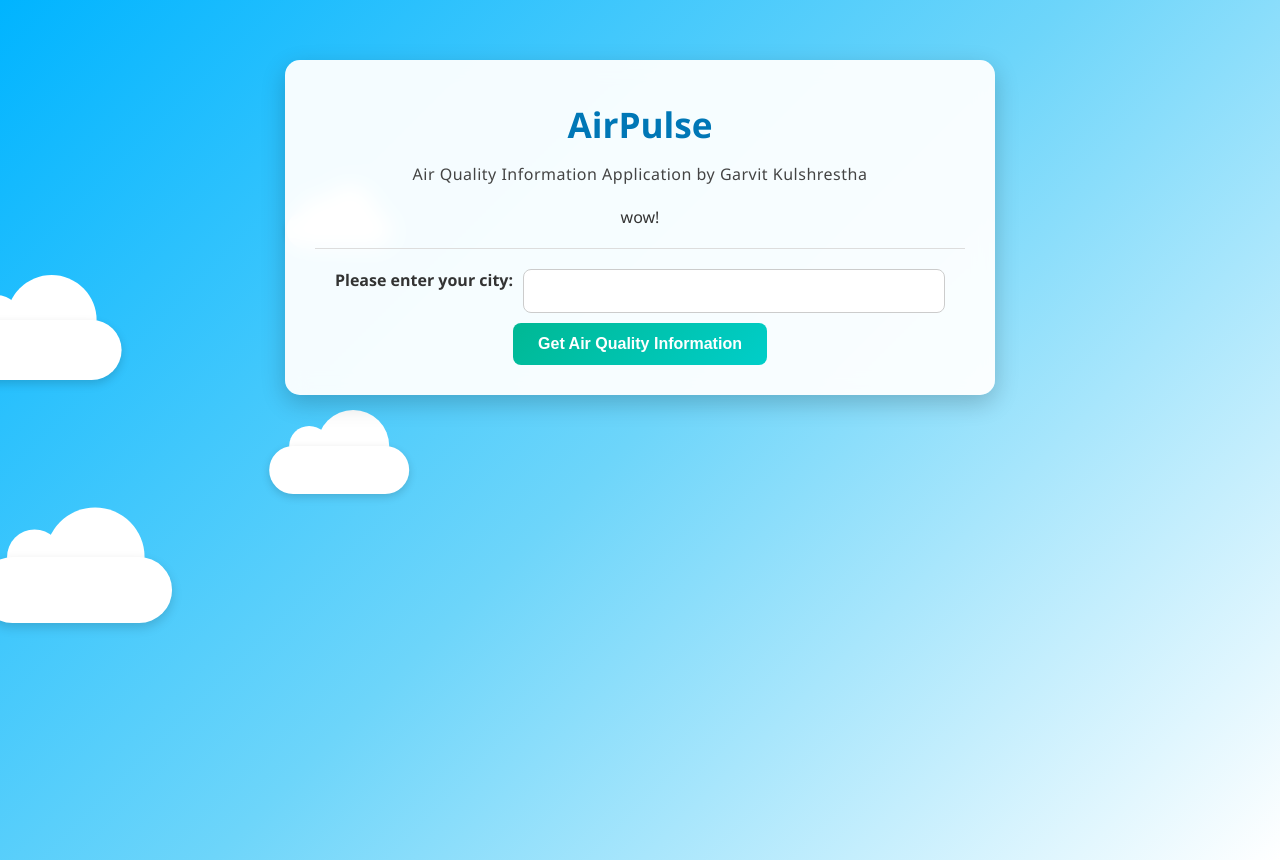
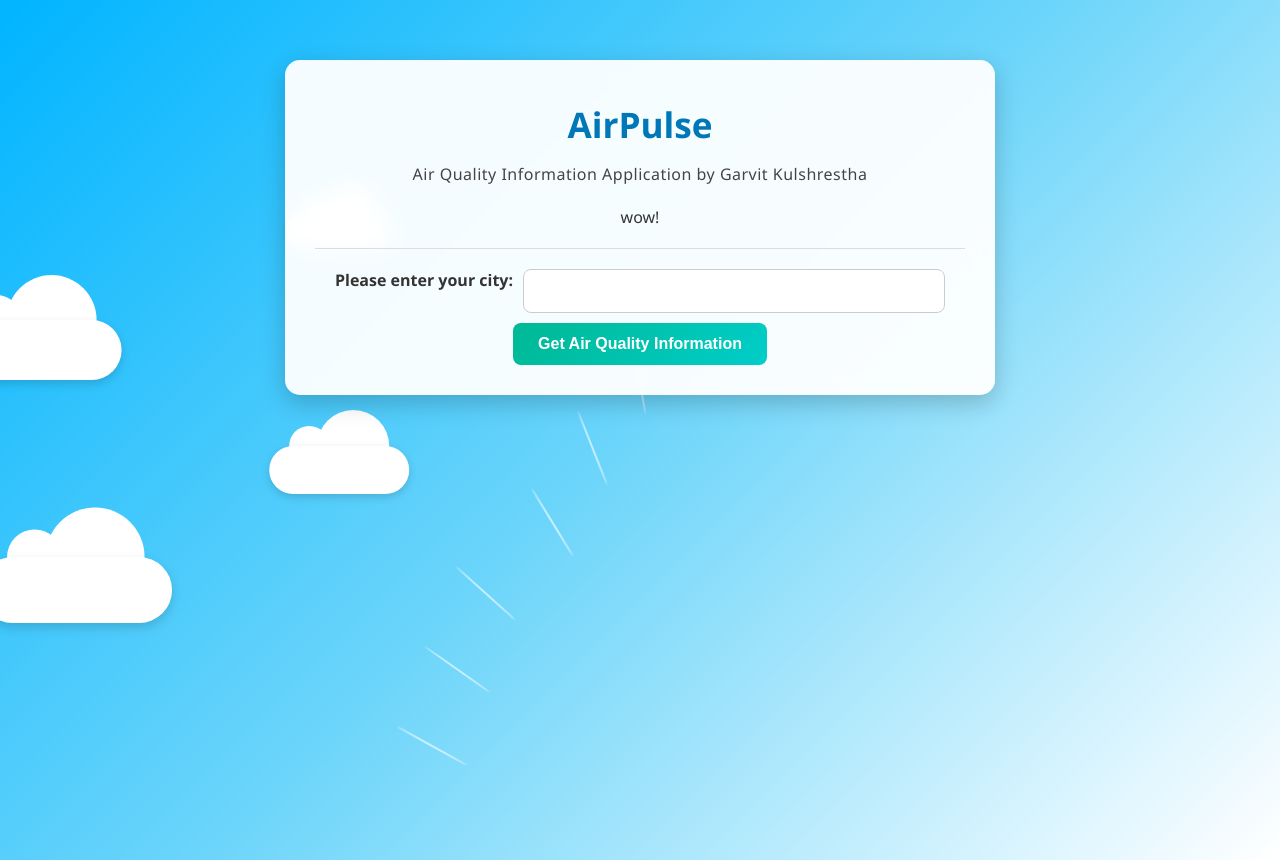
Before and after one commit to PratikTech07/AirPulse, a Flask app: page / in a window 1280 px wide. Run offline with Flask 3, Linux system fonts and the light colour scheme.

Commit message:
Updated UI For better visuals

```diff
--- a/templates/index.html
+++ b/templates/index.html
@@ -21,14 +21,14 @@ body {
   position: fixed;
   right: 0;
   top: 0;
-  z-index: -1;
+  z-index: -2;
 }
 
+/* Clouds */
 @keyframes animateCloud {
   0% { margin-left: -1000px; }
   100% { margin-left: 100%; }
 }
-
 .x1 { animation: animateCloud 35s linear infinite; transform: scale(0.65); }
 .x2 { animation: animateCloud 20s linear infinite; transform: scale(0.3); }
 .x3 { animation: animateCloud 30s linear infinite; transform: scale(0.5); }
@@ -62,6 +62,33 @@ body {
   height: 180px;
   right: 50px;
   top: -90px;
+}
+
+/* Wind animation */
+#wind-wrap {
+  position: fixed;
+  top: 0;
+  left: 0;
+  width: 100%;
+  height: 100%;
+  pointer-events: none;
+  z-index: -1;
+}
+
+.wind {
+  position: absolute;
+  width: 2px;
+  height: 80px;
+  background: rgba(255,255,255,0.6);
+  border-radius: 50%;
+  animation: animateWind linear infinite;
+}
+
+@keyframes animateWind {
+  0% { transform: translateX(-50px) translateY(0) rotate(0deg); opacity: 0; }
+  10% { opacity: 1; }
+  90% { opacity: 1; }
+  100% { transform: translateX(110vw) translateY(200px) rotate(360deg); opacity: 0; }
 }
 
 /* Container */
@@ -154,6 +181,17 @@ button[type="submit"]:hover {
   <div class="x5"><div class="cloud"></div></div>
 </div>
 
+<div id="wind-wrap">
+  <!-- 20 wind streaks -->
+  <div class="wind" style="top: 20%; animation-duration: 12s;"></div>
+  <div class="wind" style="top: 40%; animation-duration: 15s;"></div>
+  <div class="wind" style="top: 60%; animation-duration: 18s;"></div>
+  <div class="wind" style="top: 80%; animation-duration: 20s;"></div>
+  <div class="wind" style="top: 30%; animation-duration: 14s;"></div>
+  <div class="wind" style="top: 50%; animation-duration: 16s;"></div>
+  <div class="wind" style="top: 70%; animation-duration: 19s;"></div>
+</div>
+
 <div class="container">
   <h1>AirPulse</h1>
   <h4>Air Quality Information Application by Garvit Kulshrestha</h4>
```
